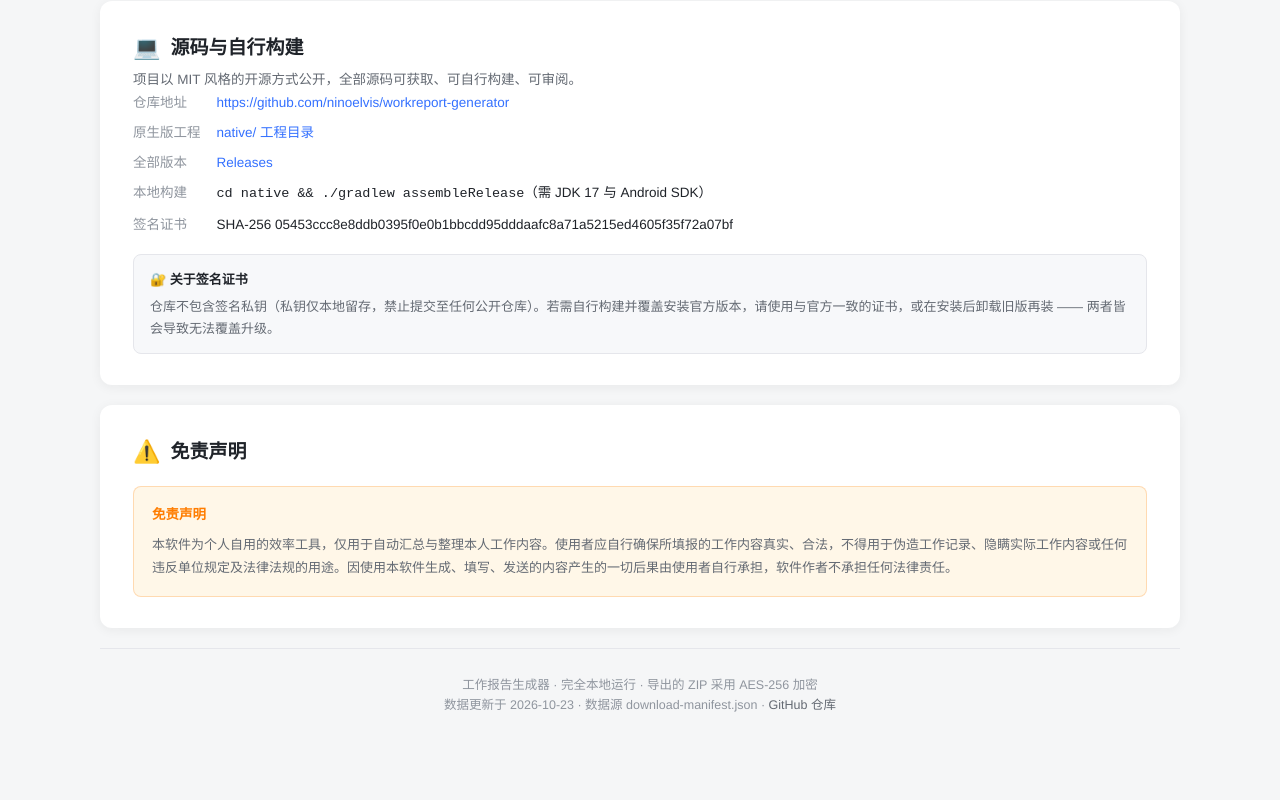
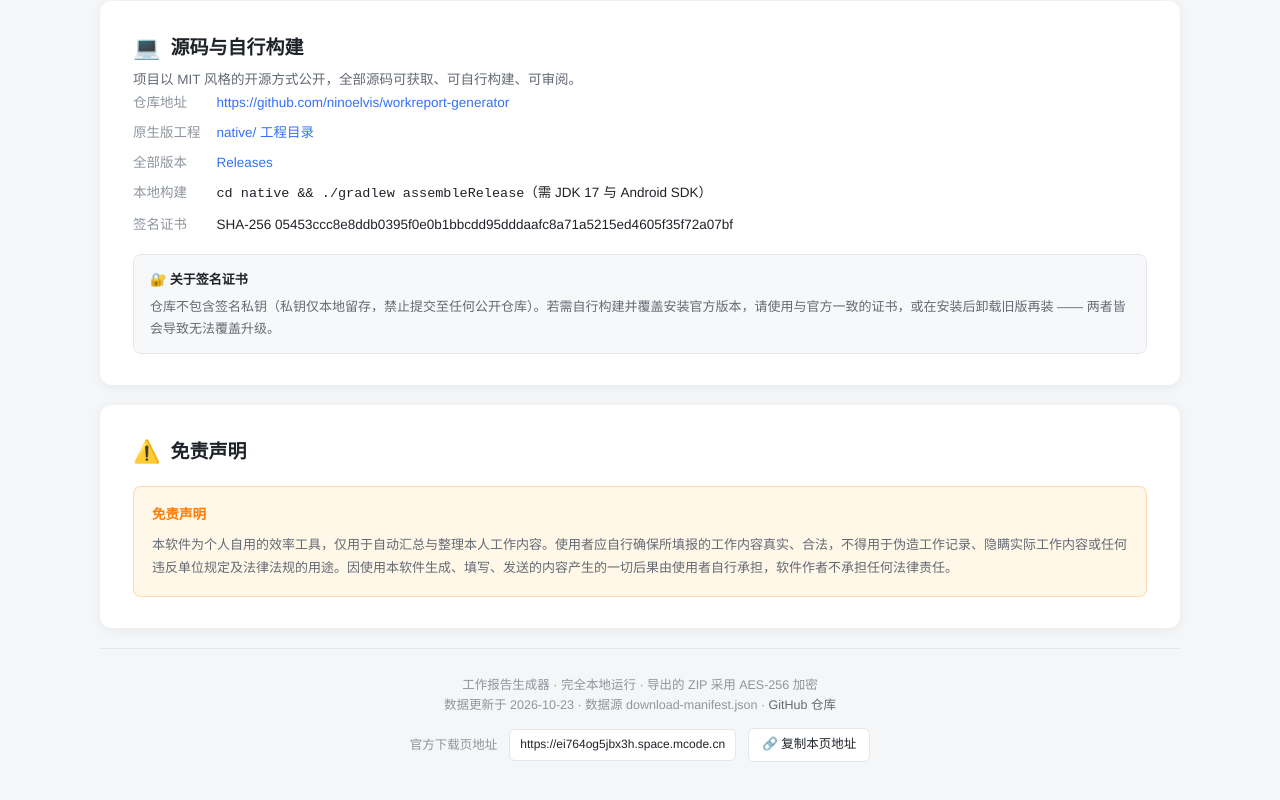
Before and after one commit to ninoelvis/workreport-generator, a plain HTML site: page docs/index.html in a window 1280 px wide. Shown: the part 4230-5030 px from the top of the page. Drawn offline with Linux system fonts and the light colour scheme.

Commit message:
feat: 新增官方下载页（manifest 驱动的自更新设计）
- docs/index.html：统一风格的下载页（飞书风格，与 App / 网页版一致）
  · 主推原生版 App，含版本、大小、系统要求、SHA-256 等完整元信息
  · 网页版在线 / 单文件 / 离线包三入口，并说明 iOS Safari 的使用限制
  · 功能对照表、历史更新记录、仓库地址、免责声明
  · 主题切换、复制下载链接、响应式布局
- docs/download-manifest.json：版本信息唯一数据源
  · 页面优先 fetch 同源 manifest，其次 jsDelivr CDN，最后回落到页面内嵌副本
  · 后续发布新版本只需更新本文件并推送 main，页面无需任何改动
- Release 新增固定文件名资产 workreport-native.apk
  · 下载链接指向 releases/latest/download/workreport-native.apk，版本升级后链接保持不变

下载页同时放在仓库根目录与 docs/ 目录：
  · 根目录供 jsDelivr CDN 使用（cdn.jsdelivr.net/gh/<repo>@main/index.html）
  · docs/ 供 GitHub Pages 使用

```diff
--- a/docs/download-manifest.json
+++ b/docs/download-manifest.json
@@ -1,6 +1,6 @@
 {
   "updatedAt": "2026-10-23",
-  "dataSource": "本清单为下载页唯一数据源。更新 App 版本时只需修改本文件并推送至 main 分支，下载页会自动读取，无需改动页面代码。",
+  "dataSource": "本清单为下载页的唯一数据源。维护方式：发布新版本时（1）在 Release 上传名为 workreport-native.apk 的固定文件名资产，使 releases/latest/download/workreport-native.apk 始终指向最新安装包、下载链接永不变；文件名带版本号的 workreport-native-vX.Y.Z.apk 与工程源码包一并上传；（2）修改本文件中的版本号、元信息与更新记录；（3）推送至 main 分支。下载页会自动读取本文件，无需改动页面代码，也不会重新部署。",
   "app": {
     "name": "工作报告生成器",
     "version": "1.3.7",
@@ -116,25 +116,37 @@
       "version": "v1.2.1",
       "date": "2026-10-22",
       "title": "顶栏图标",
-      "items": ["App 内顶栏图标替换为新的卷轴+笔图标，深色主题下自动切换"]
+      "items": [
+        "App 内顶栏图标替换为新的卷轴+笔图标，深色主题下自动切换"
+      ]
     },
     {
       "version": "v1.2.0",
       "date": "2026-10-22",
       "title": "全新应用图标与状态栏适配",
-      "items": ["全新应用图标（适配 Android 自适应图标）", "状态栏与导航栏颜色跟随页面主题"]
+      "items": [
+        "全新应用图标（适配 Android 自适应图标）",
+        "状态栏与导航栏颜色跟随页面主题"
+      ]
     },
     {
       "version": "v1.1.0",
       "date": "2026-10-22",
       "title": "敏感词管理",
-      "items": ["顶栏可打开管理面板，自行增删改敏感词库，词库长期保存，保存后立即生效"]
+      "items": [
+        "顶栏可打开管理面板，自行增删改敏感词库，词库长期保存，保存后立即生效"
+      ]
     },
     {
       "version": "v1.0.0",
       "date": "2026-10-22",
       "title": "首个正式版",
-      "items": ["周报内容生成、Excel 导出、AES 加密 ZIP 保存至系统下载目录", "自动计算周数、文件名与解压密码（取本周周四，格式 yyyyMMdd）", "实时预览、工作记录管理、浅深主题切换", "完全离线可用，不申请 INTERNET 权限"]
+      "items": [
+        "周报内容生成、Excel 导出、AES 加密 ZIP 保存至系统下载目录",
+        "自动计算周数、文件名与解压密码（取本周周四，格式 yyyyMMdd）",
+        "实时预览、工作记录管理、浅深主题切换",
+        "完全离线可用，不申请 INTERNET 权限"
+      ]
     }
   ],
   "webChangelog": [
@@ -158,5 +170,6 @@
       ]
     }
   ],
-  "disclaimer": "本软件为个人自用的效率工具，仅用于自动汇总与整理本人工作内容。使用者应自行确保所填报的工作内容真实、合法，不得用于伪造工作记录、隐瞒实际工作内容或任何违反单位规定及法律法规的用途。因使用本软件生成、填写、发送的内容产生的一切后果由使用者自行承担，软件作者不承担任何法律责任。"
+  "disclaimer": "本软件为个人自用的效率工具，仅用于自动汇总与整理本人工作内容。使用者应自行确保所填报的工作内容真实、合法，不得用于伪造工作记录、隐瞒实际工作内容或任何违反单位规定及法律法规的用途。因使用本软件生成、填写、发送的内容产生的一切后果由使用者自行承担，软件作者不承担任何法律责任。",
+  "downloadPageUrl": "https://ei764og5jbx3h.space.mcode.cn"
 }
--- a/docs/index.html
+++ b/docs/index.html
@@ -202,6 +202,17 @@ footer{
   border-top:1px solid var(--border);margin-top:10px;
 }
 footer a{color:var(--t2)}
+.share-box{
+  margin-top:12px;display:flex;flex-wrap:wrap;align-items:center;justify-content:center;
+  gap:8px 12px;font-size:12.5px;
+}
+.share-label{color:var(--t3)}
+.share-box #pageUrl{
+  max-width:min(560px,100%);overflow:hidden;text-overflow:ellipsis;white-space:nowrap;
+  background:var(--bg-card);border:1px solid var(--border);border-radius:var(--r-sm);
+  padding:5px 10px;font-size:12px;color:var(--t1);
+}
+@media (max-width:640px){ .share-box #pageUrl{max-width:100%} }
 .sr{position:absolute;width:1px;height:1px;overflow:hidden;clip:rect(0 0 0 0);white-space:nowrap}
 @media (hover:none){ .btn-primary:hover{background:var(--blue)} .btn-default:hover{border-color:var(--border);color:var(--t1);background:var(--bg-card)} }
 @media (prefers-reduced-motion:reduce){ *{animation-duration:.01ms!important;transition-duration:.01ms!important} }
@@ -395,6 +406,11 @@ footer a{color:var(--t2)}
 <footer>
   工作报告生成器 · 完全本地运行 · 导出的 ZIP 采用 AES-256 加密<br>
   <span id="footMeta">数据更新于 —</span> · <a id="footRepo" href="#" target="_blank" rel="noopener">GitHub 仓库</a>
+  <div class="share-box">
+    <span class="share-label">官方下载页地址</span>
+    <a id="pageUrl" href="#" target="_blank" rel="noopener">—</a>
+    <button class="btn btn-default btn-sm" id="copyPage">🔗 复制本页地址</button>
+  </div>
 </footer>
 
 </div>
@@ -407,7 +423,7 @@ footer a{color:var(--t2)}
    ========================================================================== */
 var EMBEDDED = {
   "updatedAt": "2026-10-23",
-  "dataSource": "本清单为下载页唯一数据源。更新 App 版本时只需修改本文件并推送至 main 分支，下载页会自动读取，无需改动页面代码。",
+  "dataSource": "本清单为下载页的唯一数据源。维护方式：发布新版本时（1）在 Release 上传名为 workreport-native.apk 的固定文件名资产，使 releases/latest/download/workreport-native.apk 始终指向最新安装包、下载链接永不变；文件名带版本号的 workreport-native-vX.Y.Z.apk 与工程源码包一并上传；（2）修改本文件中的版本号、元信息与更新记录；（3）推送至 main 分支。下载页会自动读取本文件，无需改动页面代码，也不会重新部署。",
   "app": {
     "name": "工作报告生成器",
     "version": "1.3.7",
@@ -577,15 +593,16 @@ var EMBEDDED = {
       ]
     }
   ],
-  "disclaimer": "本软件为个人自用的效率工具，仅用于自动汇总与整理本人工作内容。使用者应自行确保所填报的工作内容真实、合法，不得用于伪造工作记录、隐瞒实际工作内容或任何违反单位规定及法律法规的用途。因使用本软件生成、填写、发送的内容产生的一切后果由使用者自行承担，软件作者不承担任何法律责任。"
+  "disclaimer": "本软件为个人自用的效率工具，仅用于自动汇总与整理本人工作内容。使用者应自行确保所填报的工作内容真实、合法，不得用于伪造工作记录、隐瞒实际工作内容或任何违反单位规定及法律法规的用途。因使用本软件生成、填写、发送的内容产生的一切后果由使用者自行承担，软件作者不承担任何法律责任。",
+  "downloadPageUrl": "https://ei764og5jbx3h.space.mcode.cn"
 };
 (function () {
   /* 取数顺序：同源 → jsDelivr CDN（带日期参数绕开 CDN 缓存）→ 页面内嵌副本
      镜像部署目录刻意不含 manifest，使镜像站自动走 CDN 分支拿到最新版本信息 */
-  var DAY = new Date().toISOString().slice(0, 10);
   var SOURCES = [
     './download-manifest.json',
-    'https://cdn.jsdelivr.net/gh/ninoelvis/workreport-generator@main/docs/download-manifest.json?t=' + DAY
+    /* 追加时间戳绕开 CDN 缓存，保证取到最新的清单（清单仅数 KB，回源代价可忽略） */
+    'https://cdn.jsdelivr.net/gh/ninoelvis/workreport-generator@main/docs/download-manifest.json?t=' + Date.now()
   ];
 
   function load(i) {
@@ -636,6 +653,9 @@ var EMBEDDED = {
     href('dlChangelog', r.url ? r.url + '/blob/main/docs/更新记录.md' : '#');
     txt('certLine', a.certSha256 ? 'SHA-256 ' + a.certSha256 : '—');
     txt('discText', d.disclaimer || '—');
+    /* 官方下载页地址（写入 manifest 的是权威地址，避免页面自身写死） */
+    var pageUrl = d.downloadPageUrl || (location.protocol.indexOf('http') === 0 ? location.href : '');
+    href('pageUrl', pageUrl); txt('pageUrl', pageUrl || '—');
     txt('footMeta', '数据更新于 ' + (d.updatedAt || '—') + ' · 数据源 ' + (source === 'embedded' ? '页面内嵌副本' : 'download-manifest.json'));
 
     /* --- 更新记录 --- */
@@ -714,6 +734,25 @@ var EMBEDDED = {
       } catch (e) { done(legacyCopy(url)); }
     });
   }
+  /* --- 复制本页地址（分享下载页用） --- */
+  var pb = document.getElementById('copyPage');
+  if (pb) {
+    pb.addEventListener('click', function () {
+      var el = document.getElementById('pageUrl');
+      var url = el ? (el.getAttribute('href') || el.textContent || '') : location.href;
+      if (!url) return;
+      var done = function (ok) {
+        var old = pb.innerHTML;
+        pb.innerHTML = ok ? '✅ 已复制' : '⚠️ 复制失败';
+        setTimeout(function () { pb.innerHTML = old; }, 1600);
+      };
+      try {
+        if (navigator.clipboard && navigator.clipboard.writeText && window.isSecureContext !== false) {
+          navigator.clipboard.writeText(url).then(function () { done(true); }, function () { done(legacyCopy(url)); });
+        } else { done(legacyCopy(url)); }
+      } catch (e) { done(legacyCopy(url)); }
+    });
+  }
   function legacyCopy(text) {
     var ta = document.createElement('textarea');
     ta.value = text; ta.setAttribute('readonly', 'readonly');
```
Also changed, not shown: download-manifest.json (+19 -6 lines), index.html (+43 -4 lines), 1 other file.
